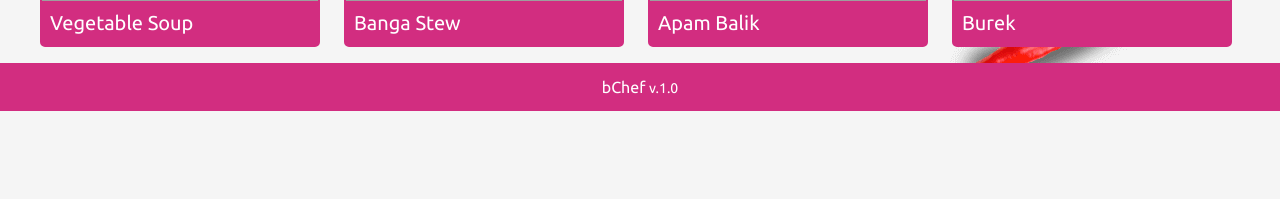
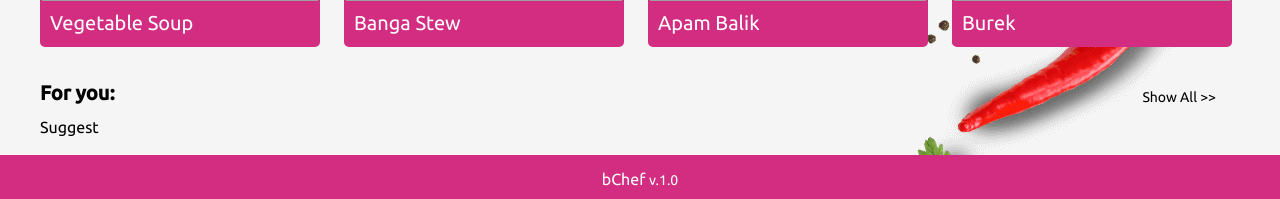
Before and after one commit to codeboyfriend/bChef, a React (Create React App) app: page /kitchen in a window 1280 px wide. Shown: the part 753-952 px from the top of the page. Before the commit the page ends 864 px from the top, so only its background shows below. Built offline with nearby package versions, Linux system fonts and the light colour scheme; grey boxes are pictures that could not be loaded.

Commit message:
Add Suggestion Component

```diff
--- a/src/components/Map.jsx
+++ b/src/components/Map.jsx
@@ -1,12 +1,13 @@
-import { useContext, useState } from "react";
+import { useContext } from "react";
 import GlobalContext from "../context/GlobalContext";
 import Item from "./Item";
 
 const Map = () => {
     const {
-        allData
+        allData,
+        showAll,
+        setShowAll
     } = useContext(GlobalContext);
-    const [showAll, setShowAll] = useState(false)
 
   return (
     <div className="px-6 md:px-10 py-4">
--- a/src/components/Suggest.jsx
+++ b/src/components/Suggest.jsx
@@ -0,0 +1,24 @@
+import { useContext } from "react";
+import GlobalContext from "../context/GlobalContext";
+
+const Suggest = () => {
+    const {
+        allData,
+        showAll,
+        setShowAll
+    } = useContext(GlobalContext);
+
+  return (
+    <div className="px-6 md:px-10 py-4">
+        <div className="flex items-center justify-between pr-6">
+          <h3 className="mb-2 text-xl font-bold">For you:</h3>
+          <p className="cursor-pointer text-sm" onClick={() => setShowAll(!showAll)}>{!showAll ? 'Show All' : 'Show Less'} {'>>'}</p>
+        </div>
+        <div className="box">
+            Suggest
+        </div>
+    </div>
+  )
+}
+
+export default Suggest
--- a/src/context/GlobalContext.jsx
+++ b/src/context/GlobalContext.jsx
@@ -8,6 +8,7 @@ export const GlobalProvider = ({ children }) => {
     const [data, setData] = useState(null);
     const [isInputBlank, setIsInputBlank] = useState(false);
     const [isNotFound, setIsNotFound] = useState(false);
+    const [showAll, setShowAll] = useState(false)
 
     const url = `/server/db.json`;
     const urls = `/server/allData.json`;
@@ -89,7 +90,9 @@ export const GlobalProvider = ({ children }) => {
             fetchData,
             fetchEachData,
             isInputBlank,
-            isNotFound
+            isNotFound,
+            showAll,
+            setShowAll
         }}>
             { children }
         </GlobalContext.Provider>
--- a/src/pages/Kitchen.jsx
+++ b/src/pages/Kitchen.jsx
@@ -2,6 +2,7 @@ import Form from "../components/Form";
 import Res from "../components/Res";
 import Logo from "../assets/images/logo.svg";
 import Map from "../components/Map";
+import Suggest from "../components/Suggest";
 
 const Kitchen = () => {
   return (
@@ -26,6 +27,10 @@ const Kitchen = () => {
           <Map />
         </div>
 
+        <div>
+          <Suggest />
+        </div>
+
         <div className="footer w-[100%] bg-bgColor py-3">
           <h2 className="text-center text-white">bChef <span className="text-sm">v.1.0</span></h2>
         </div>
```
